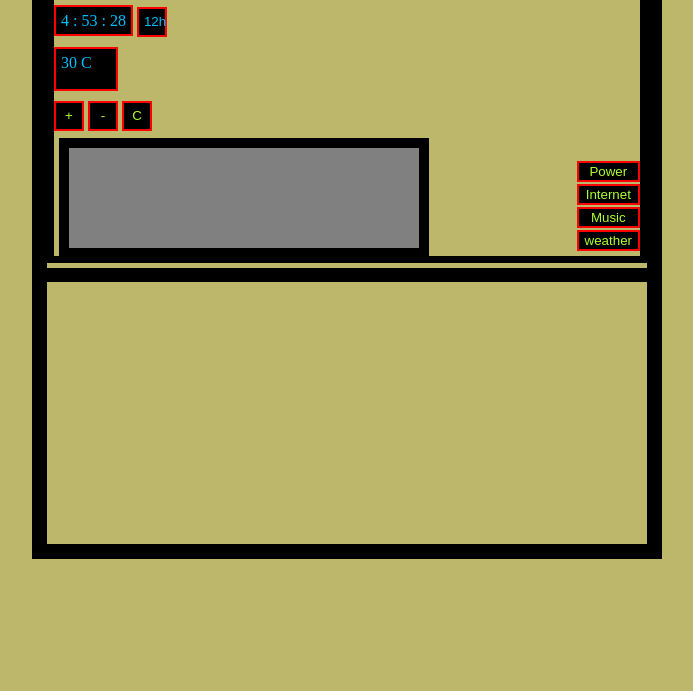
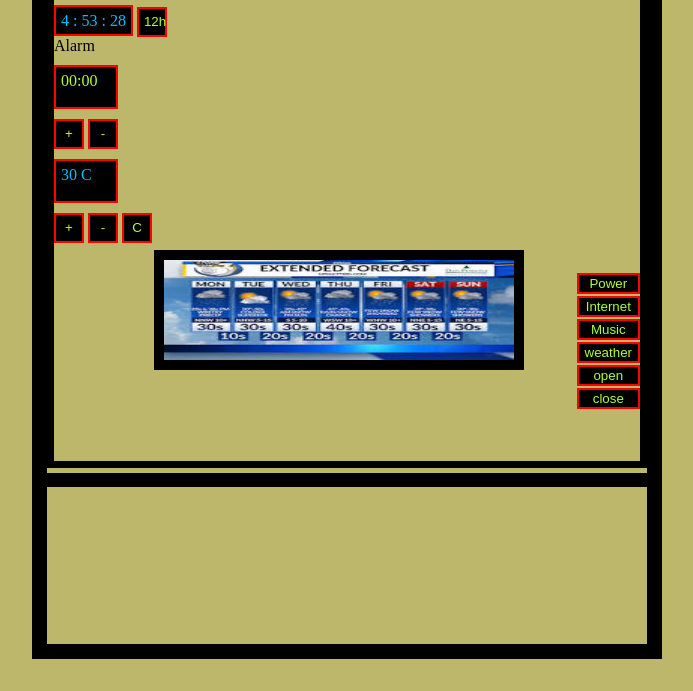
Before and after one commit to HusseinBitambuka/SD330, a plain HTML site: page Fridje/index.html in a window 1280 px wide. Both pictures are taken after a click on the button "weather". Shown: the part 109-800 px from the top of the page, without its empty margins (76-769 px from the left). Drawn offline with Linux system fonts and the light colour scheme.

Commit message:
inside the fridge

```diff
--- a/Fridje/index.html
+++ b/Fridje/index.html
@@ -20,6 +20,10 @@
                     <div id="time">
                         <dv id="watch"></dv>
                         <button id="format">12h</button>
+                        <div>Alarm</div>
+                        <div id="alarm">00:00</div>
+                        <button id="setup">+</button>
+                        <button id="setdown">-</button>
                     </div>
 
                     <div id="temperature">
@@ -35,6 +39,8 @@
                     <button id="web">Internet</button>
                     <button id="music">Music</button>
                     <button id="weather">weather</button>
+                    <button id="inside">open</button>
+                    <button id="close">close</button>
                 </div>
             </div>
             <div id="second"></div>
--- a/Fridje/multimedia/index.css
+++ b/Fridje/multimedia/index.css
@@ -5,14 +5,14 @@ h1{font-family: Arial,Helvetica, sans-serif;
     color: darkgreen;text-align: center;
     text-decoration-line: underline;}
 
-#fridge{height: 590px;
+#fridge{height: 690px;
     width: 600px;
     margin-left: 100px;
      margin-top: 10px;
       border: 15px solid black;}
 
 #first{
-    height: 50%;
+    height: 500px;
 border: 7px solid black;}
 
 #second{
@@ -21,8 +21,8 @@ border: 7px solid black;}
 }
 #screen{
     margin-top:7px;
-    margin-bottom:2px;
-    margin-left: 5px;
+    margin-bottom:100px;
+    margin-left: 100px;
     float: left;
     height: 100px;
     width: 350px;
@@ -59,8 +59,35 @@ border: 7px solid black;}
     border: 2px solid red;
     background-color: black;
 }
+#alarm{
+    color: greenyellow;
+    margin-top: 10px;
+    padding: 5px;
+    height: 30px;
+    width: 50px;
+    border: 2px solid red;
+    background-color: black;
+}
+#setup{
+    color: greenyellow;
+    margin-top: 10px;
+    padding: 5px;
+    height: 30px;
+    width: 30px;
+    border: 2px solid red;
+    background-color: black;
+}
+#setdown{
+    color: greenyellow;
+    margin-top: 10px;
+    padding: 5px;
+    height: 30px;
+    width: 30px;
+    border: 2px solid red;
+    background-color: black;
+}
 #format{
-    color: deepskyblue;
+    color: greenyellow;
     margin-top: 10px;
     padding: 5px;
     height: 30px;
@@ -141,3 +168,19 @@ border: 7px solid black;}
     width: 50;
     border: 2px solid red;
 }
+#inside{
+    margin-top: 2px;
+    color: greenyellow;
+    background-color: black;
+    height: 20;
+    width: 50;
+    border: 2px solid red;
+}
+#close{
+    margin-top: 2px;
+    color: greenyellow;
+    background-color: black;
+    height: 20;
+    width: 50;
+    border: 2px solid red;
+}
--- a/Fridje/multimedia/index.js
+++ b/Fridje/multimedia/index.js
@@ -146,7 +146,6 @@ function updateTV(){
 let music=document.getElementById("music");
 music.addEventListener("click", updateImage)
 music.addEventListener("click", updateAudio)
-music.addEventListener("click", stopAudio)
 
 function updateImage(){
     let screen=document.getElementById("screen");
@@ -165,3 +164,48 @@ function updateAudio(){
     const beat= new Audio("./multimedia/Alikiba-Ndombolo-AFROHITS.NET_.mp3");
     beat.play();
 }
+
+// weather
+let weather=document.getElementById("weather");
+weather.addEventListener("click",Weatherupdate)
+
+function Weatherupdate(){
+    let screen=document.getElementById("screen");
+    let child=screen.lastChild;
+    while (child){
+        screen.removeChild(child);
+        child=screen.lastChild;
+     }
+    let url="./multimedia/weather.jpeg"
+    const img= new Image(350,100); // width, height
+    img.src=url;
+    screen.appendChild(img);
+}
+ // open the fidge
+ let inside=document.getElementById("inside");
+ inside.addEventListener("click",openfridge)
+
+ function openfridge(){
+    let screen=document.getElementById("screen");
+    let child=screen.lastChild;
+    while (child){
+        screen.removeChild(child);
+        child=screen.lastChild;
+     }
+    let url="./multimedia/inside-fridge.jpg"
+    const img= new Image(350,100); // width, height
+    img.src=url;
+    screen.appendChild(img);
+}
+let close=document.getElementById("close");
+close.addEventListener("click",defaultSetting);
+
+function defaultSetting(){
+    let screen=document.getElementById("screen");
+    let child=screen.lastChild;
+    while (child){
+        screen.removeChild(child);
+        child=screen.lastChild;
+     }
+     screen.style.backgroundColor="grey";
+}
```
Also changed, not shown: Fridje/multimedia/weather.jpeg (added).
